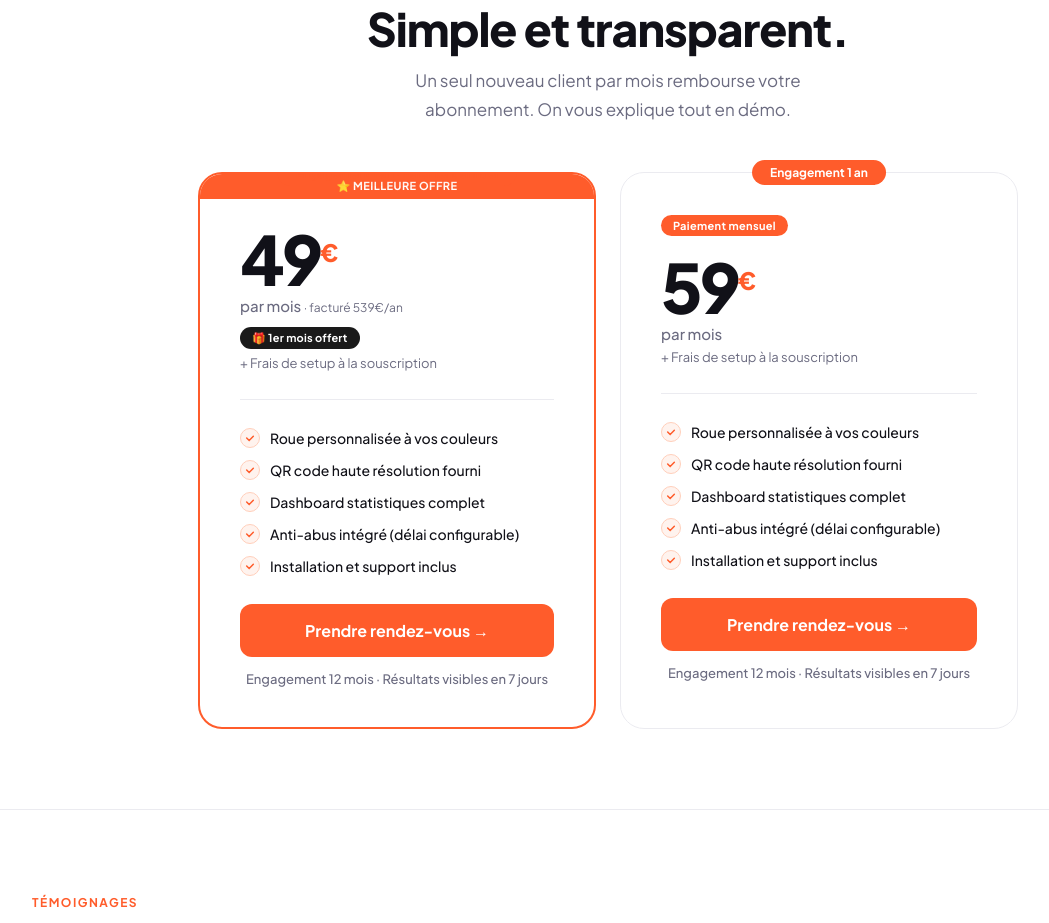
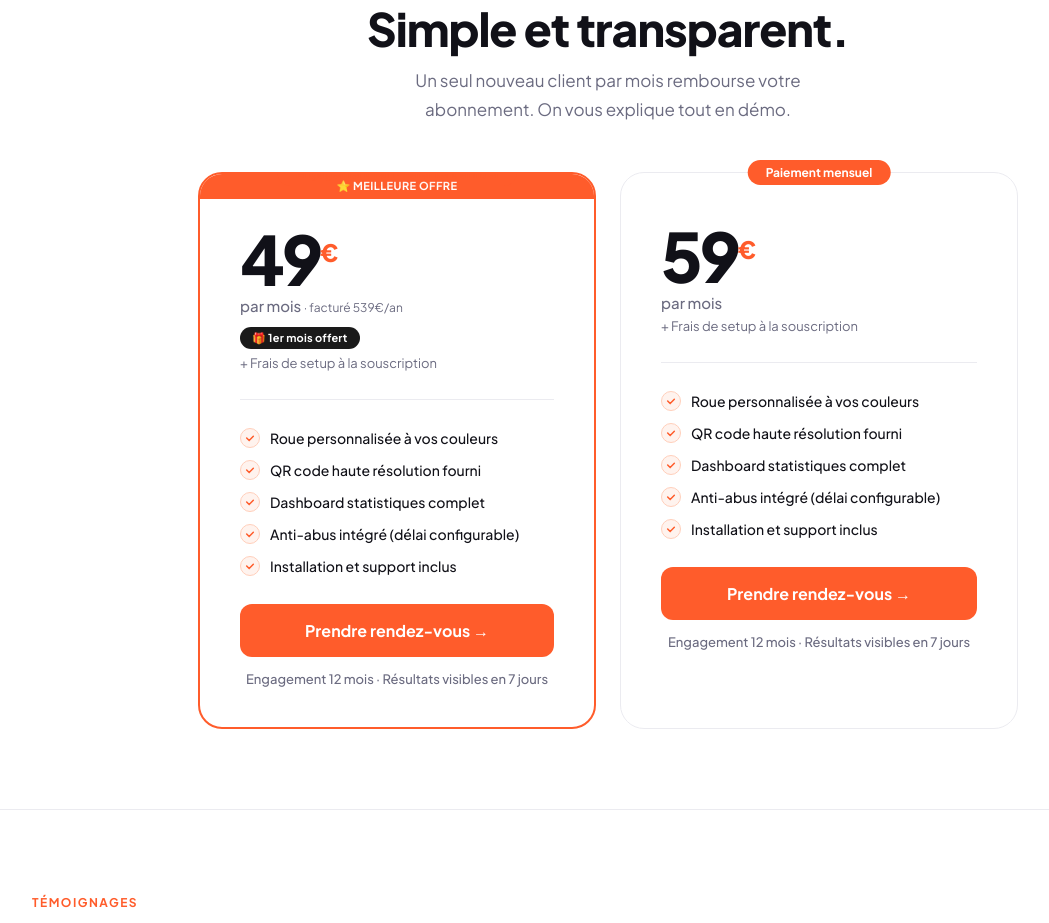
Before and after one commit to corykandot/spinreviews-landing, a plain HTML site: page index.html in a window 1280 px wide. Shown: the part 2415-3338 px from the top of the page, without its empty margins (32-1081 px from the left). Drawn offline with Linux system fonts and the light colour scheme.

Commit message:
Add files via upload

```diff
--- a/index.html
+++ b/index.html
@@ -664,8 +664,7 @@ footer{padding:28px 64px;border-top:1px solid var(--border);display:flex;align-i
 
     <!-- FORMULE SANS ENGAGEMENT -->
     <div class="price-card" style="border:1.5px solid var(--border)">
-      <div style="background:var(--orange);color:#fff;font-size:11px;font-weight:700;padding:4px 12px;border-radius:20px;display:inline-block;margin-bottom:8px;letter-spacing:.03em">Paiement mensuel</div>
-      <div class="pc-badge">Engagement 1 an</div>
+      <div class="pc-badge">Paiement mensuel</div>
       <div class="pc-amount">59<sup>€</sup></div>
       <div class="pc-period">par mois</div>
       <div class="pc-setup">+ Frais de setup à la souscription</div>
```
